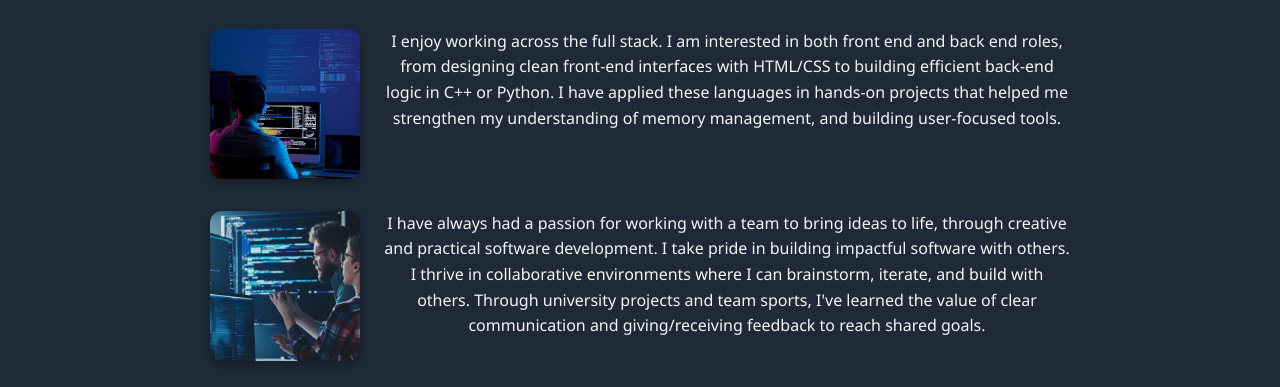
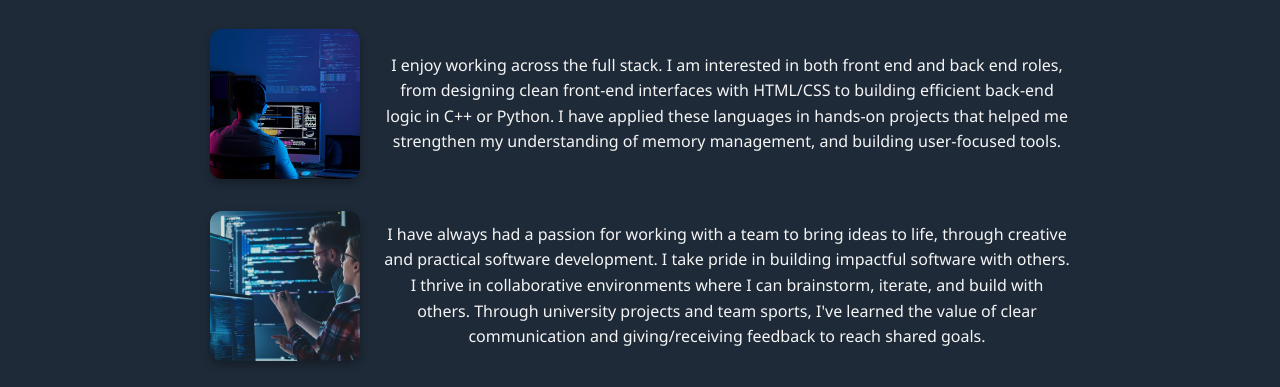
Before and after one commit to Pavel-Villing/pavel-villing.github.io, a plain HTML site: page about.html in a window 1280 px wide. Shown: the part 362-749 px from the top of the page. Drawn offline with Linux system fonts and the light colour scheme.

Commit message:
Change allignment of text from top of image to center alligned for cleaner look and aesthetic

```diff
--- a/styles.css
+++ b/styles.css
@@ -136,10 +136,10 @@
 /* Each image + text block */
 .about-block {
   display: flex;
-  align-items: flex-start;
+  align-items: center;
   gap: 24px;
   line-height: 1.6;
-  color: #f5f5f5; /* Optional: make text pop on dark background */
+  color: #f5f5f5;
 }
 
 /* Images next to paragraphs */
```
